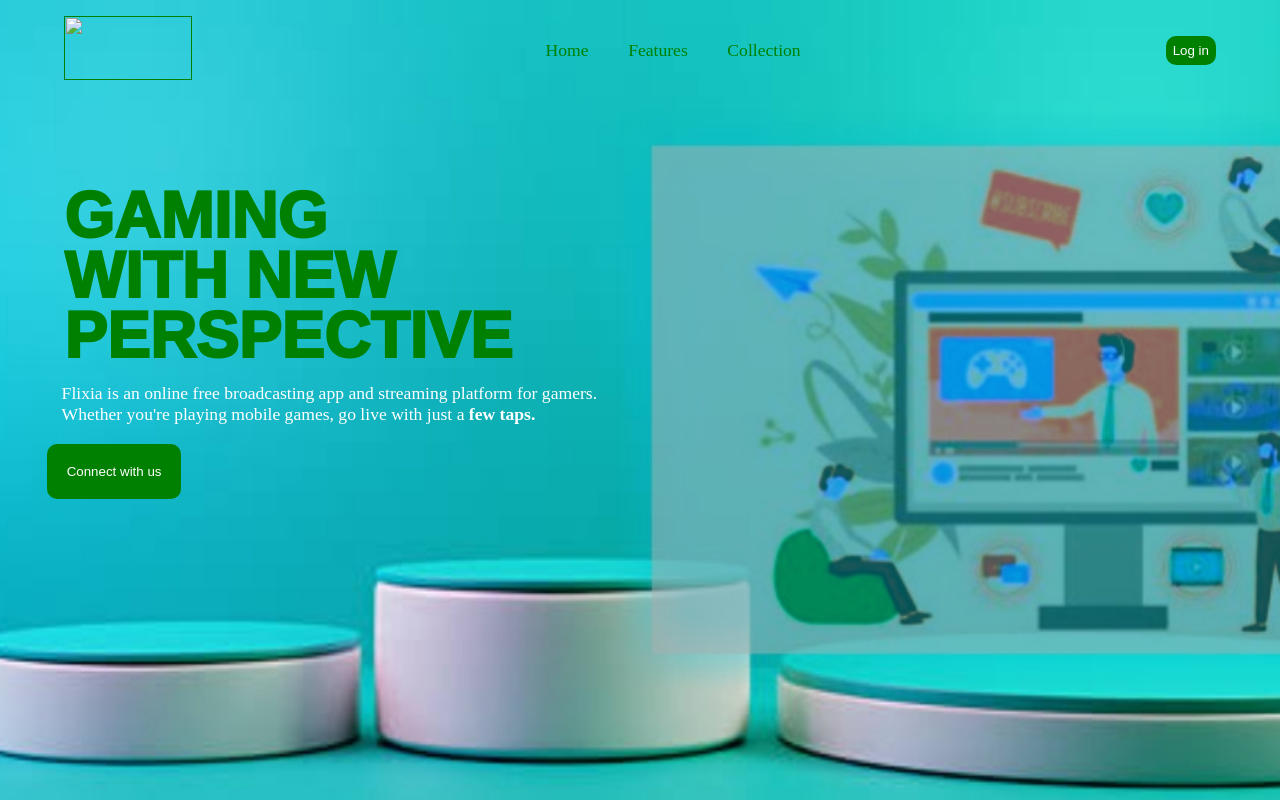
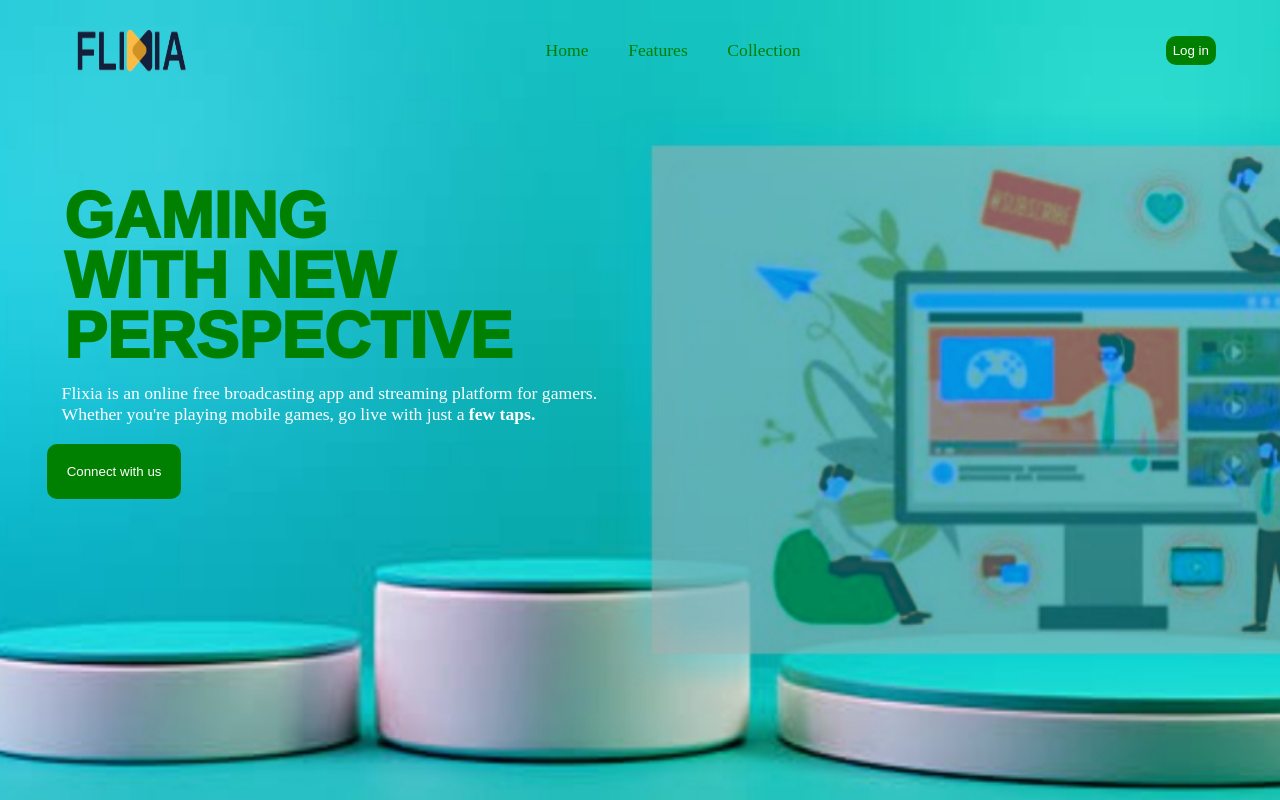
Before and after one commit to Decyphara/Flexia-Site, a plain HTML site: page index.html in a window 1280 px wide. Drawn offline with Linux system fonts and the light colour scheme.

Commit message:
changed teh site logo from flexia.jpg to logo.png

```diff
--- a/index.html
+++ b/index.html
@@ -8,7 +8,7 @@
 
 	 <div class="container">
 	 	<div class="header">
-	 		<a href="" > <img src="flixia.jpg" class="logo"></a>
+	 		<a href="" > <img src="logo.png" class="logo"></a>
 
 	 		<ul>
 	 			<li><a href="">Home</a> </li>
```
